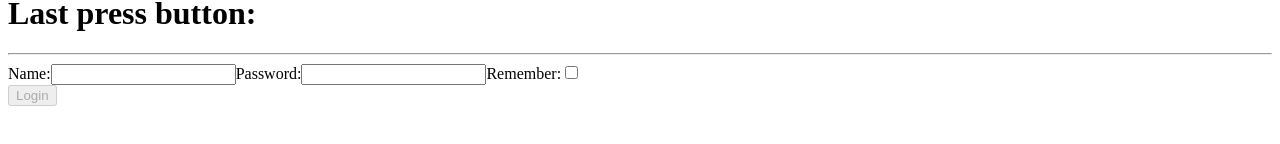
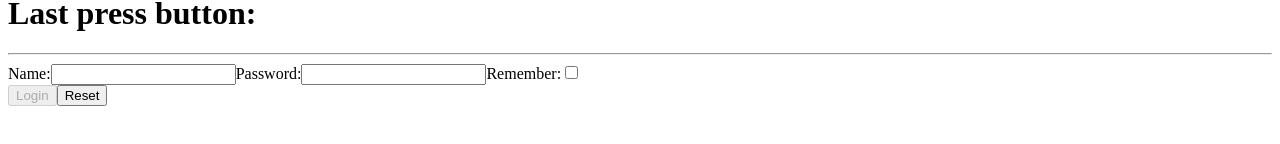
Before and after one commit to RavaMarghe/Esercizi-React, a React (Create React App) app in the folder my-app/: page / in a window 1280 px wide. Shown: the part 486-630 px from the top of the page. Built offline with nearby package versions, Linux system fonts and the light colour scheme.

Commit message:
feat: add reset button to Login.js

```diff
--- a/my-app/src/Login.js
+++ b/my-app/src/Login.js
@@ -22,6 +22,14 @@ export class Login extends React.Component {
     event.preventDefault();
     console.log(this.state);
   };
+
+  reset = () => {
+    this.setState({
+      username: "",
+      password: "",
+      remember: false,
+    })
+  }
 
   render() {
     return (
@@ -58,6 +66,7 @@ export class Login extends React.Component {
         </div>
         <div>
           <button disabled={(this.state.username === "" || this.state.password === "")} onClick={this.onLogin}>Login</button>
+          <button onClick={this.reset}>Reset</button>
         </div>
       </form>
     );
```
